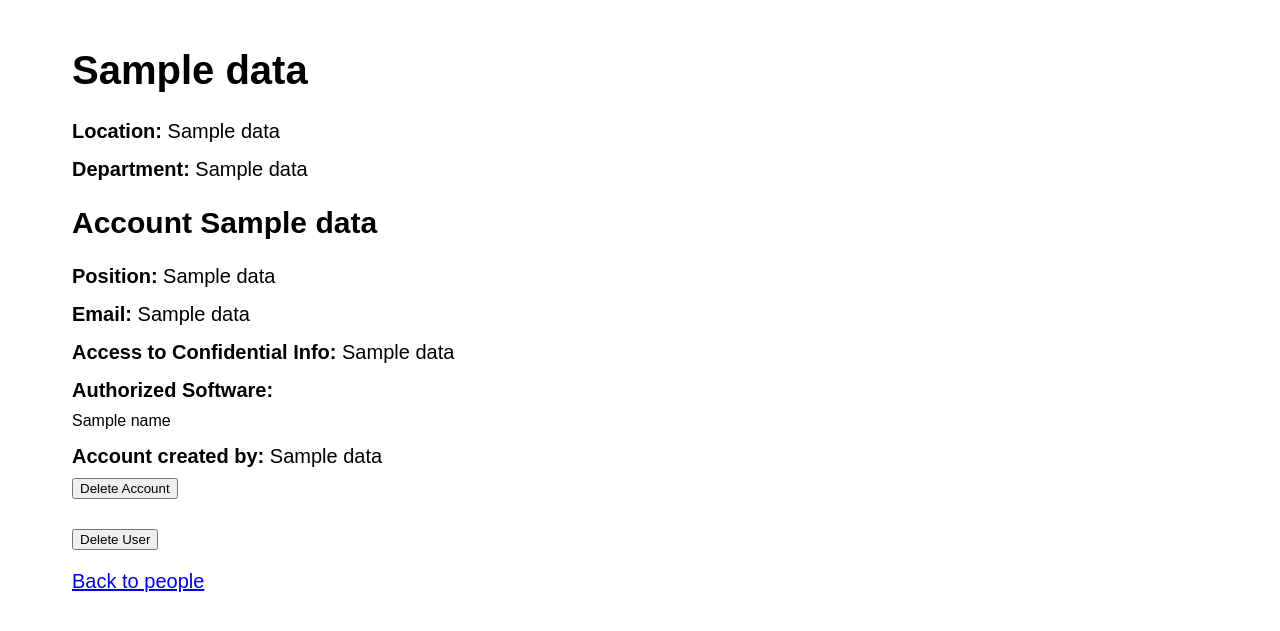
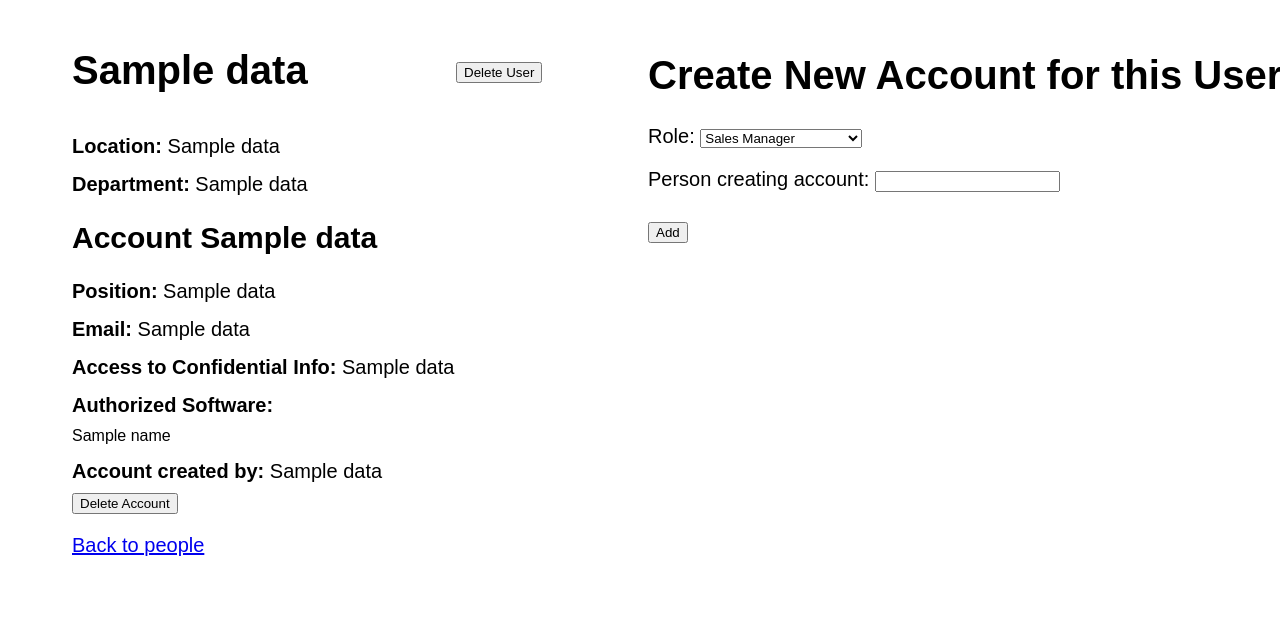
Before and after one commit to bh2779/4111_project1, a Flask app: template templates/profile.html in a window 1280 px wide. Shown: the top 631 px of the page. Run offline with Flask 2, Linux system fonts and the light colour scheme; the template is opened without the code that fills it: most values are stand-ins (such as "Sample title", 1, 10 or a date in 2020); parts of the project's set-up code (start-up, migrations or seed data) failed here and were passed over.

Commit message:
form to allow for creation of multiple accounts and some styling changes

```diff
--- a/server.py
+++ b/server.py
@@ -232,12 +232,14 @@ def profile(userid):
             role_id = result['role_id']
             account.append(result['role_name'] + ' (last reviewed on ' + str(result['last_reviewed']) + ')')
         cursor = g.conn.execute("SELECT created_by FROM assigned WHERE user_id = " + str(userid))
+        created_by = ""
         for result in cursor:
-            account.append(result['created_by'])
+            created_by = result['created_by']
+        account.append(created_by)
         cursor = g.conn.execute("SELECT rule FROM determines_permissions WHERE role_id = " + str(role_id))
         access = False
         for result in cursor:
-            if result['rule'] == 'confidential info':
+            if result['rule'] == 'confidential info access':
                 access = True
                 break
         if access:
@@ -250,17 +252,54 @@ def profile(userid):
             softwares.append(result['name'] + ' (authorized until ' + str(result['duration']) + ')')
         account.append(softwares)
     cursor.close()
+    print(user_info)
     context = dict(data = user_info)
     return render_template("profile.html", **context)
 
-@app.route('/account/<int:account_id>/delete', methods = ['POST'])
+@app.route('/account/<int:user_id>/add', methods=['POST'])
+def add_account(user_id):
+    role = request.form['role']
+    created_by = request.form['created_by']
+    created_date = date.today()
+    cursor = g.conn.execute("SELECT first_name, last_name FROM users WHERE user_id = " + str(user_id))
+    first_name = ''
+    last_name = ''
+    for result in cursor:
+        first_name = result['first_name']
+        last_name = result['last_name']
+    username = first_name[0].lower() + last_name[0].lower() + str(random.randrange(0,999))
+    email = username + '@company.com'
+    letters = string.ascii_letters
+    password = ''.join(random.choice(letters) for i in range(8))
+    cmd = 'INSERT INTO account(email, password, username, created_date, user_id) VALUES (:email, :password, :username, :created_date, :user_id)'
+    g.conn.execute(text(cmd), email = email, password = password, username = username, created_date = created_date, user_id = user_id)
+    cursor = g.conn.execute("SELECT role_id FROM role WHERE role_name LIKE '" + role + "'")
+    role_id = 0
+    for result in cursor:
+        role_id = result['role_id']
+    cursor = g.conn.execute('SELECT account_id FROM account WHERE user_id = ' + str(user_id) + " AND username LIKE '" + username + "' AND password LIKE '" + password + "'")
+    account_id = 0
+    for result in cursor:
+        account_id = result['account_id']
+    cmd = 'INSERT INTO belongs_to(account_id, role_id, last_reviewed) VALUES (:account_id, :role_id, :last_reviewed)'
+    g.conn.execute(text(cmd), account_id = account_id, role_id = role_id, last_reviewed = created_date)
+    cmd = 'INSERT INTO assigned(account_id, user_id, created_by) VALUES (:account_id, :user_id, :created_by)'
+    g.conn.execute(text(cmd), account_id = account_id, user_id = user_id, created_by = created_by)
+    cursor.close()
+    return profile(user_id)
+
+@app.route('/account/<int:account_id>/delete', methods=['POST'])
 def delete_account(account_id):
+    cursor = g.conn.execute("SELECT user_id FROM account WHERE account_id = " + str(account_id))
+    user_id = 0
+    for result in cursor:
+        user_id = result['user_id']
     g.conn.execute("DELETE FROM belongs_to WHERE account_id = " + str(account_id))
     g.conn.execute("DELETE FROM accesses WHERE account_id = " + str(account_id))
     g.conn.execute("DELETE FROM assigned WHERE account_id = " + str(account_id))
     g.conn.execute("DELETE FROM authorized WHERE account_id = " + str(account_id))
     g.conn.execute("DELETE FROM account WHERE account_id = " + str(account_id))
-    return redirect('/')
+    return profile(user_id)
 
 @app.route('/user/<int:user_id>/delete', methods=['POST'])
 def delete_user(user_id):
--- a/templates/profile.html
+++ b/templates/profile.html
@@ -6,6 +6,7 @@
             position: absolute;
             left: 5%;
             top: 5%;
+            width: 100%;
         }
         .info {
             margin-top: 15px;
@@ -17,12 +18,26 @@
         .button {
             margin-top: 10px;
         }
+        .new_account {
+            position: absolute;
+            left: 45%;
+            top: -30%;
+            /* left: 75%; */
+        }
+        .del_user {
+            position: absolute;
+            top: 20%;
+            left: 30%;
+        }
+        .box {
+            position: absolute;
+        }
     </style>
 
     <body>
         <h1>{{data[1]}}</h1>
 
-        <div>
+        <div class="box">
             <div class="info">
                 <b>Location: </b>
                 {{data[2]}}
@@ -59,10 +74,39 @@
                 <input type="submit" value="Delete Account" class="button">
             </form>
             {% endfor %}
+            <p class="back"><a href="/">Back to people</a></p>
+        </div>
+
+        <div class="new_account">
+            <h1>Create New Account for this User</h1>
+            <form method="POST" action="/account/{{data[0]}}/add">
+              <p>
+                <label for="role">Role: </label>
+                <select name="role" id="role">
+                  <option value="Sales Manager">Sales Manager</option>
+                  <option value="HR Administrator">HR Administrator</option>
+                  <option value="HR Generalist">HR Generalist</option>
+                  <option value="Network Administrator">Network Administrator</option>
+                  <option value="Web Administrator">Web Administrator</option>
+                  <option value="Database Administrator">Database Administrator</option>
+                  <option value="Hardware Administrator">Hardware Administrator</option>
+                  <option value="Sales Default">Sales Default</option>
+                  <option value="HR Default">HR Default</option>
+                  <option value="IT Default">IT Default</option>
+                  <option value="Sales Director">Sales Director</option>
+                  <option value="HR Director">HR Director</option>
+                  <option value="IT Director">IT Director</option>
+                </select>
+              </p>
+              <p>Person creating account: <input type="text" name="created_by"></p>
+              <input type="submit" value="Add" class="button">
+            </form>
+        </div>
+
+        <div class="del_user">
             <form method="POST" action="/user/{{data[0]}}/delete">
-                <input type="submit" value="Delete User" class="button">
+                <input type="submit" value="Delete User">
             </form>
-            <p><a href="/">Back to people</a></p>
         </div>
     </body>
 </html>
```
Also changed, not shown: templates/index.html (+9 -2 lines).
